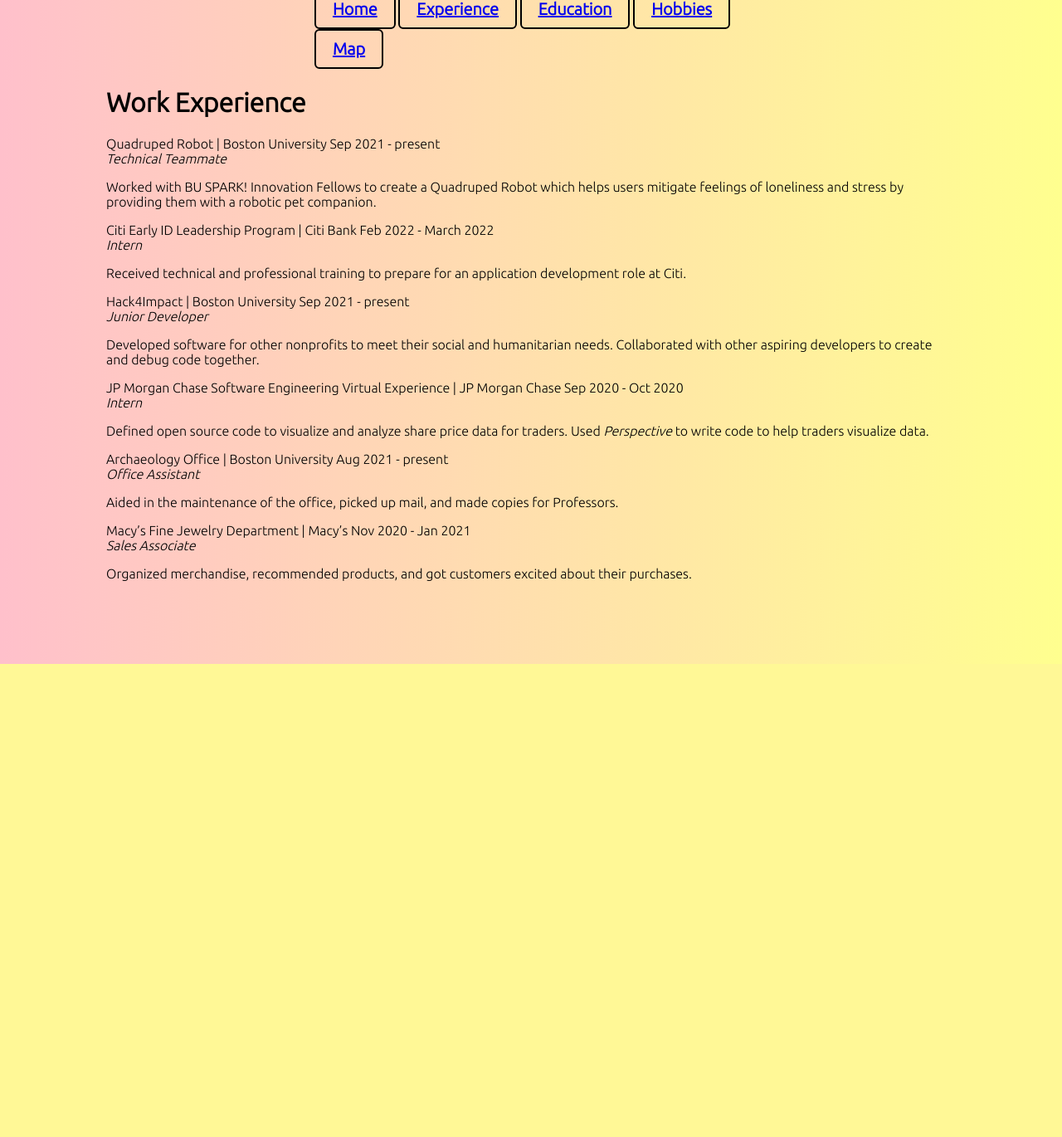
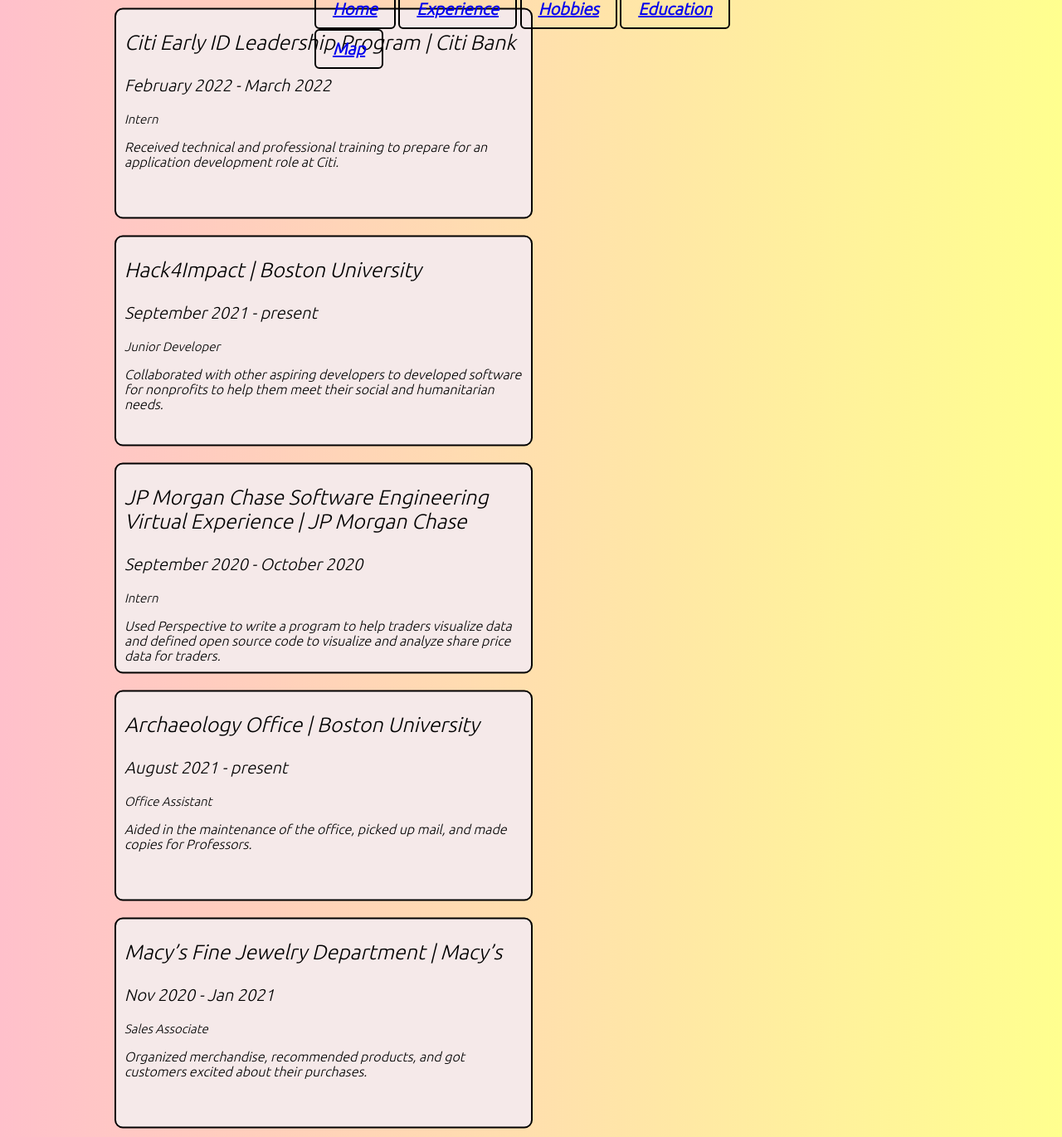
Before and after one commit to mmiah00/Personal-Portfolio, a Flask app: page /experience in a window 1280 px wide. Shown: the whole page at 83% size. Before the commit the page ends 800 px from the top, so only its background shows below. Run offline with Flask 2, Linux system fonts and the light colour scheme.

Commit message:
working on styling the experience page, still needs to be centered on the page

```diff
--- a/app/app.py
+++ b/app/app.py
@@ -4,23 +4,23 @@ app = Flask(__name__)
 @app.route("/")
 def homepage():
 	# acts as a homepage and an "About Me" page
-	return render_template("homepage.html")
+	return render_template("homepage.html", title="Maisha's Portfolio")
 
 @app.route("/experience")
 def workExp():
-	return render_template("experience.html")
+	return render_template("experience.html", title="Work Experience")
 
 @app.route("/hobbies")
 def hobbies():
-	return render_template("hobbies.html")
+	return render_template("hobbies.html", title="Hobbies")
 
 @app.route("/education")
 def education():
-	return render_template("education.html")
+	return render_template("education.html", title="Education")
 
 @app.route("/myMap")
 def myMap():
-	return render_template("map.html")
+	return render_template("map.html", title="Map")
 
 if __name__ == "__main__":
 	app.run(debug=True)
--- a/app/static/styles/main.css
+++ b/app/static/styles/main.css
@@ -9,6 +9,16 @@ body {
     overflow-x: hidden;
     font-family: "Ubuntu", sans-serif;
     margin: 0px;
+}
+
+ul {
+    list-style-type: none;
+    margin: 0;
+    padding: 0;
+}
+
+li {
+    display: inline;
 }
 
 .nav-bar {
@@ -68,27 +78,6 @@ body {
     padding: 10px;
     /* border: 5px solid #FFFF00; */
 }
-
-/* .nav-content .logo-touch-target {
-    display: inline-flex;
-    height: 60%;
-    width: 350px;
-} */
-
-/* .nav-content .nav-logo {
-    height: 60px;
-    margin: auto;
-}
-
-.nav-logo {
-    display: flex;
-    align-items: center;
-    justify-content: center;
-}
-
-.nav-logo img {
-    width: 200px;
-} */
 
 .nav-content nav {
     display: block;
@@ -181,12 +170,45 @@ body {
 .home-img:hover {
     opacity: 0.75;
 }
-ul {
-    list-style-type: none;
-    margin: 0;
-    padding: 0;
+
+/* *********** FOR EXPERIENCE PAGE *********** */
+.experience {
+    width: 100%;
+    height: auto;
+    -ms-transform: translateY(150%);
+    transform: translateY(150%);
+    /* border: 2px solid #ff001e; */
 }
 
-li {
-    display: inline;
+.experience h1 {
+    font-size: 50px;
+    font-weight: 700;
+    text-align: center;
 }
+
+.entry {
+    width: 500px;
+    height: 250px;
+    border: 2px solid black;
+    background: rgb(245, 233, 233);
+    border-radius: 10px;
+    float: left;
+}
+
+.entry:hover {
+    opacity: 0.75;
+}
+
+.entry-outer {
+    width: fit-content;
+    height: fit-content;
+    padding: 10px;
+    float: left;
+    /* border: 2px solid rgb(247, 11, 11); */
+}
+
+.entry p{
+    text-align: left;
+    padding-left: 10px;
+    padding-right: 10px;
+}
--- a/app/templates/experience.html
+++ b/app/templates/experience.html
@@ -2,38 +2,58 @@
 {%block content%}
 <div class="experience">
     <h1> Work Experience </h1>
-    <p>
-        Quadruped Robot | Boston University                                                                                                                 Sep 2021 - present<br>
-        <i>Technical Teammate</i><br>
-        <li>Worked with BU SPARK! Innovation Fellows to create a Quadruped Robot which helps users mitigate feelings of loneliness and stress by providing them with a robotic pet companion. </li>
-    </p>
-    <p>
-        Citi Early ID Leadership Program | Citi Bank                                                                                                      Feb 2022 - March 2022<br>
-        <i>Intern</i><br>
-        <li> Received technical and professional training to prepare for an application development role at Citi.</li>
-    </p>
-    <p>
-        Hack4Impact | Boston University                                                                                                                         Sep 2021 - present<br>
-        <i>Junior Developer</i><br>
-        <li> Developed software for other nonprofits to meet their social and humanitarian needs.</li>
-        <li> Collaborated with other aspiring developers to create and debug code together. </li>
-    </p>
-    <p>
-        JP Morgan Chase Software Engineering Virtual Experience | JP Morgan Chase                                        Sep 2020 - Oct 2020<br>
-        <i>Intern</i><br>
-        <li> Defined open source code to visualize and analyze share price data for traders.</li>
-        <li> Used <i>Perspective</i> to write code to help traders visualize data.</li>
-    </p>
-    <p>
-        Archaeology Office | Boston University  				                                                                      Aug 2021 - present<br>
-        <i>Office Assistant</i><br>
-        <li> Aided in the maintenance of the office, picked up mail, and made copies for Professors.</li>
-    </p>
-    <p>
-        Macy’s Fine Jewelry Department | Macy’s                                                                                                            Nov 2020 - Jan 2021<br>
-        <i>Sales Associate</i><br>
-        <li> Organized merchandise, recommended products, and got customers excited about their purchases.</li>
-    </p>
+    <div class="entry-outer">
+        <div class="entry">
+            <p style="font-size:25px"> Quadruped Robot | Boston University </p>
+            <p style="font-size:20px"> September 2021 - present </p>
+            <p style="font-size:15px"> <i> Technical Teammate </p>
+            <p>Worked with BU SPARK! Innovation Fellows to create a Quadruped Robot which helps users mitigate feelings of loneliness and stress by providing them with a robotic pet companion. </p>
+        </div>
+    </div>
 
+    <div class="entry-outer">
+        <div class="entry">
+            <p style="font-size:25px"> Citi Early ID Leadership Program | Citi Bank </p>
+            <p style="font-size:20px"> February 2022 - March 2022 </p>
+            <p style="font-size:15px"> <i> Intern </p>
+            <p> Received technical and professional training to prepare for an application development role at Citi. </p>
+        </div>
+    </div>
+
+    <div class="entry-outer">
+        <div class="entry">
+            <p style="font-size:25px"> Hack4Impact | Boston University </p>
+            <p style="font-size:20px"> September 2021 - present </p>
+            <p style="font-size:15px"> <i>Junior Developer</i> </p>
+            <p> Collaborated with other aspiring developers to developed software for nonprofits to help them meet their social and humanitarian needs. </p>
+        </div>
+    </div>
+
+    <div class="entry-outer">
+        <div class="entry">
+            <p style="font-size:25px"> JP Morgan Chase Software Engineering Virtual Experience | JP Morgan Chase </p>
+            <p style="font-size:20px"> September 2020 - October 2020 </p>
+            <p style="font-size:15px"> <i>Intern</i> </p>
+            <p > Used Perspective to write a program to help traders visualize data and defined open source code to visualize and analyze share price data for traders. </p>
+        </div>
+    </div>
+
+    <div class="entry-outer">
+        <div class="entry">
+            <p style="font-size:25px"> Archaeology Office | Boston University </p>
+            <p style="font-size:20px"> August 2021 - present </p>
+            <p style="font-size:15px"> <i>Office Assistant</i> </p>
+            <p> Aided in the maintenance of the office, picked up mail, and made copies for Professors.</p>
+        </div>
+    </div>
+
+    <div class="entry-outer">
+        <div class="entry">
+            <p style="font-size:25px"> Macy’s Fine Jewelry Department | Macy’s </p>
+            <p style="font-size:20px"> Nov 2020 - Jan 2021 </p>
+            <p style="font-size:15px"> <i>Sales Associate</i> </p>
+            <p> Organized merchandise, recommended products, and got customers excited about their purchases.</p>
+        </div>
+    </div>
 </div>
 {%endblock%}
--- a/app/templates/navlayout.html
+++ b/app/templates/navlayout.html
@@ -14,7 +14,7 @@
         <link href="https://fonts.googleapis.com/css2?family=Ubuntu:wght@300&display=swap" rel="stylesheet">
 
         <link lang='sass' rel="stylesheet" href="./static/styles/main.css">
-        <title> Maisha's Portfolio </title>
+        <title>{{ title }} </title>
     </head>
     <body>
         <header>
@@ -29,8 +29,8 @@
                         <ul>
                             <li><a href="{{ url_for('homepage')}}">Home</a></li>
                             <li><a href="{{ url_for('workExp')}}">Experience</a></li>
+                            <li><a href="{{ url_for('hobbies')}}">Hobbies</a></li>
                             <li><a href="{{ url_for('education')}}">Education</a></li>
-                            <li><a href="{{ url_for('hobbies')}}">Hobbies</a></li>
                             <li><a href="{{ url_for('myMap')}}">Map</a></li>
                         </ul>
                     </nav>
```
